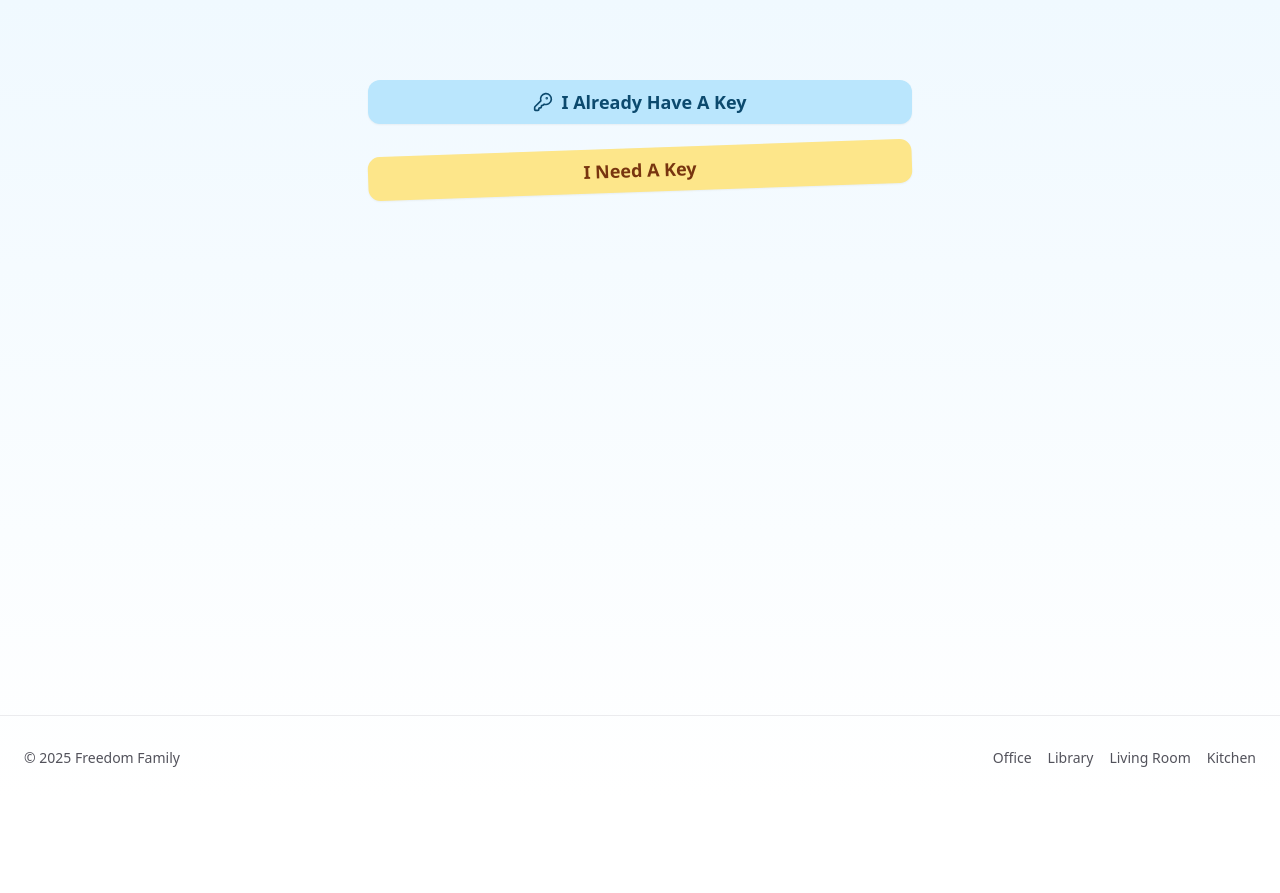
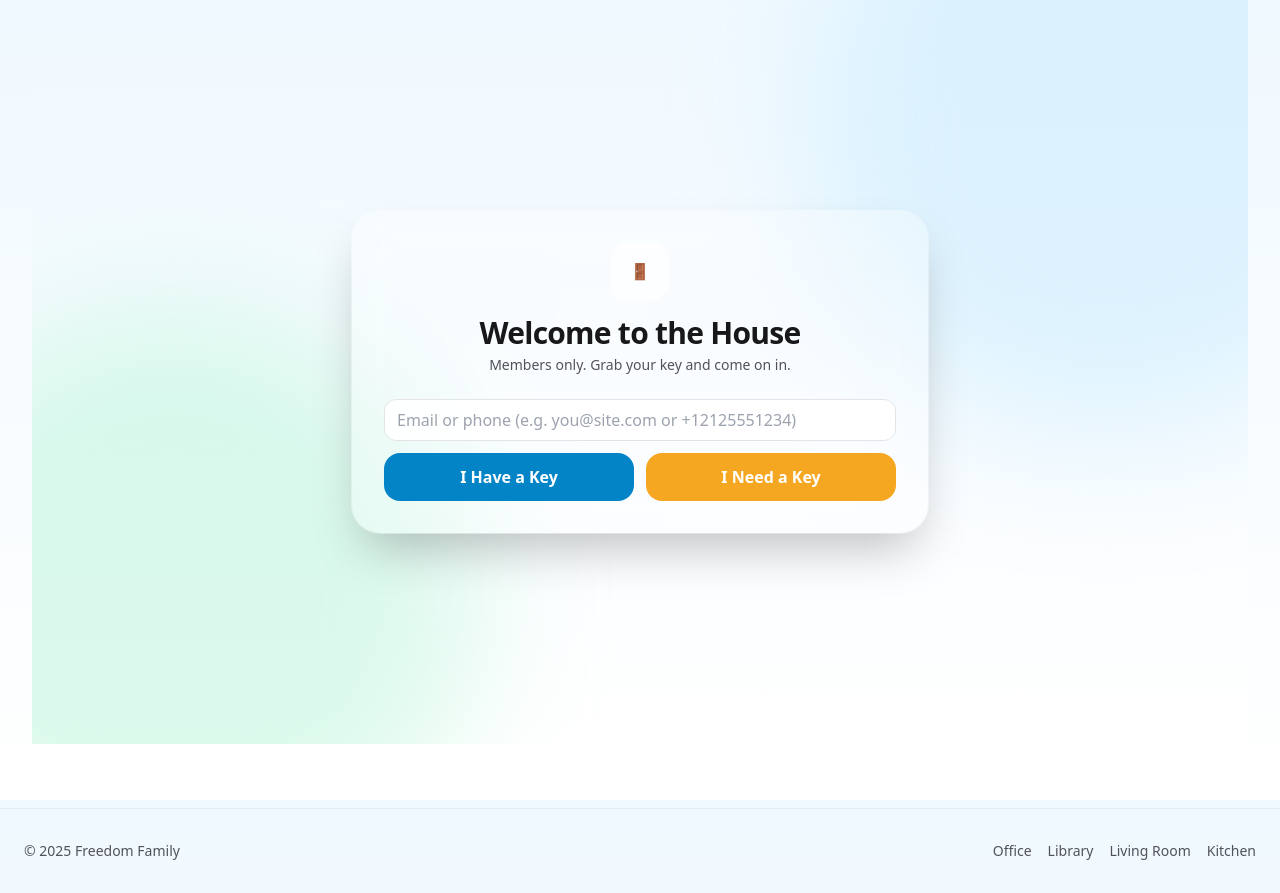
Before and after one commit to talormayde/Freedomfamily, a Next.js app: page / in a window 1280 px wide. Before the commit the page ends 800 px from the top, so only its background shows below. Built offline with nearby package versions, Linux system fonts and the light colour scheme.

Commit message:
Update page.tsx

```diff
--- a/app/page.tsx
+++ b/app/page.tsx
@@ -1,186 +1,90 @@
-// build trigger - Aug 13
+'use client';
 
-'use client';
-import { useEffect, useState } from 'react';
-import { BigPill, Card, Page } from '@/components/ui';
+import { useState, useEffect } from 'react';
 import { supabaseBrowser } from '@/lib/supabase-browser';
-import { KeyRound, Sparkles, Calendar } from 'lucide-react';
+import { Card } from '@/components/ui';
 
-export default function HomePage() {
-  const [view, setView] = useState<'welcome' | 'login' | 'mudroom'>('welcome');
-  const [email, setEmail] = useState('');
-  const [showKeyModal, setShowKeyModal] = useState(false);
-  const [sending, setSending] = useState(false);
+export default function Home() {
   const supa = supabaseBrowser();
+  const [sentTo, setSentTo] = useState<string | null>(null);
+  const [loading, setLoading] = useState(false);
 
-  // Detect existing session & react to auth changes
   useEffect(() => {
-    const run = async () => {
-      const { data: { session } } = await supa.auth.getSession();
-      if (session) setView('mudroom');
-    };
-    run();
+    document.title = 'Freedom Family Hub';
+  }, []);
 
-    const { data: { subscription } } = supa.auth.onAuthStateChange((_event, session) => {
-      if (session) setView('mudroom');
-    });
-    return () => subscription.unsubscribe();
-  }, []); // eslint-disable-line react-hooks/exhaustive-deps
-
-  const sendKey = async () => {
-    if (!email.trim()) return;
-    setSending(true);
-    const { error } = await supa.auth.signInWithOtp({
-      email,
-      options: {
-        emailRedirectTo: typeof window !== 'undefined' ? `${window.location.origin}` : undefined
+  async function requestKey(identity: string) {
+    setLoading(true);
+    setSentTo(null);
+    try {
+      const trimmed = identity.trim();
+      if (!trimmed) throw new Error('Enter email or phone');
+      if (trimmed.includes('@')) {
+        const { error } = await supa.auth.signInWithOtp({ email: trimmed, options: { emailRedirectTo: window.location.origin } });
+        if (error) throw error;
+      } else {
+        // treat as phone (E.164 recommended, e.g., +12125551234)
+        const { error } = await supa.auth.signInWithOtp({ phone: trimmed });
+        if (error) throw error;
       }
-    });
-    setSending(false);
-    setShowKeyModal(true);
-    if (error) {
-      // You could display error text in the modal if desired
-      console.error(error.message);
+      setSentTo(trimmed);
+    } catch (e: any) {
+      alert(e.message ?? 'Something went wrong');
+    } finally {
+      setLoading(false);
     }
-  };
+  }
 
   return (
-    <div>
-      {view === 'welcome' && (
-        <Page>
-          <div className="mt-10 md:mt-14 grid gap-4 md:gap-6">
-            <BigPill
-              onClick={() => setView('login')}
-              className="bg-sky-200 hover:bg-sky-300 text-sky-900 shadow-sky-200/80 flex items-center justify-center gap-2"
-            >
-              <KeyRound className="w-5 h-5" />
-              I Already Have A Key
-            </BigPill>
-            <BigPill
-              onClick={() => setView('login')}
-              className="bg-amber-200 hover:bg-amber-300 text-amber-900 shadow-amber-200/80 rotate-[-2deg]"
-            >
-              I Need A Key
-            </BigPill>
+    <div className="relative min-h-[calc(100vh-3.5rem)] grid place-items-center overflow-hidden">
+      {/* Housey background */}
+      <div className="absolute inset-0 -z-10 bg-gradient-to-b from-sky-50 to-white dark:from-zinc-900 dark:to-zinc-950" />
+      <div className="absolute -top-40 -right-40 w-[600px] h-[600px] rounded-full bg-sky-200/40 blur-3xl dark:bg-sky-900/30" />
+      <div className="absolute -bottom-40 -left-40 w-[600px] h-[600px] rounded-full bg-emerald-200/40 blur-3xl dark:bg-emerald-900/30" />
+
+      {/* Glass door */}
+      <div className="w-[90%] max-w-xl rounded-[28px] bg-white/30 dark:bg-white/10 backdrop-blur-xl shadow-2xl ring-1 ring-white/40 dark:ring-white/10 p-6 sm:p-8">
+        <div className="text-center">
+          <div className="mx-auto mb-4 size-14 rounded-2xl bg-white/50 dark:bg-white/10 ring-1 ring-white/60 grid place-items-center">🚪</div>
+          <h1 className="text-2xl sm:text-3xl font-bold">Welcome to the House</h1>
+          <p className="mt-1 text-sm text-zinc-600 dark:text-zinc-300">Members only. Grab your key and come on in.</p>
         </div>
-        </Page>
-      )}
-
-      {view === 'login' && (
-        <Page>
-          <button onClick={() => setView('welcome')} className="text-sky-700">
-            ← Back
-          </button>
-          <h1 className="mt-2">Welcome</h1>
-          <p className="mt-1 text-zinc-600 dark:text-zinc-300">
-            Drop your email and we’ll send you a <span className="font-semibold">one-time key</span> to the house.
-          </p>
 
         <div className="mt-6 grid gap-3">
+          {!sentTo ? (
+            <>
               <input
-              className="w-full rounded-2xl border border-zinc-200 dark:border-zinc-700 bg-white/90 dark:bg-zinc-900 px-4 py-3 text-base shadow-inner outline-none focus:ring-2 focus:ring-sky-400"
-              placeholder="you@example.com"
-              value={email}
-              onChange={e => setEmail(e.target.value)}
-              type="email"
+                placeholder="Email or phone (e.g. you@site.com or +12125551234)"
+                className="form-input"
                 inputMode="email"
+                onKeyDown={(e) => { if (e.key === 'Enter') requestKey((e.target as HTMLInputElement).value); }}
               />
+              <div className="grid grid-cols-1 sm:grid-cols-2 gap-3">
                 <button
-              onClick={sendKey}
-              disabled={sending}
-              className="btn bg-sky-600 text-white disabled:opacity-70 disabled:cursor-not-allowed"
+                  onClick={() => {
+                    const el = document.querySelector<HTMLInputElement>('input[placeholder^="Email or phone"]');
+                    if (el) requestKey(el.value);
+                  }}
+                  disabled={loading}
+                  className="rounded-2xl py-3 font-semibold bg-sky-600 text-white disabled:opacity-50"
                 >
-              <KeyRound className="w-4 h-4" /> {sending ? 'Sending…' : 'Send Key'}
+                  I Have a Key
                 </button>
+                <a href="/living-room" className="rounded-2xl py-3 font-semibold bg-amber-500/90 text-white grid place-items-center">
+                  I Need a Key
+                </a>
               </div>
-
-          <div className="mt-10 grid place-items-center">
-            <div className="rounded-2xl bg-sky-100 dark:bg-zinc-800 px-4 py-3 text-sky-900 dark:text-zinc-100 shadow">
-              Watch your inbox for the key. Tap it to step inside.
-            </div>
-          </div>
-
-          {/* Key-themed popup */}
-          {showKeyModal && (
-            <div
-              className="fixed inset-0 z-50 grid place-items-center bg-black/40 p-4"
-              onClick={() => setShowKeyModal(false)}
-            >
-              <div
-                className="w-full max-w-sm rounded-[28px] border border-sky-200/70 dark:border-zinc-800 bg-white dark:bg-zinc-900 shadow-xl overflow-hidden"
-                onClick={e => e.stopPropagation()}
-              >
-                <div className="bg-gradient-to-r from-sky-200 via-sky-300 to-sky-200 dark:from-sky-900/40 dark:via-sky-800/50 dark:to-sky-900/40 px-6 py-6">
-                  <div className="mx-auto grid place-items-center size-16 rounded-2xl bg-white/80 dark:bg-zinc-900/70 shadow">
-                    <KeyRound className="w-8 h-8 text-sky-600" />
-                  </div>
-                </div>
-                <div className="px-6 py-5">
-                  <h3 className="text-lg font-semibold">Your key is on the way</h3>
-                  <p className="mt-1 text-sm text-zinc-600 dark:text-zinc-300">
-                    We just sent a one-time key to <span className="font-medium">{email || 'your email'}</span>. Open it on this device to unlock the house.
-                  </p>
-                  <div className="mt-4 text-xs text-zinc-500 dark:text-zinc-400">
-                    Didn’t see it? Check spam or try again.
-                  </div>
-                  <div className="mt-5 flex justify-end gap-2">
-                    <button
-                      onClick={() => setShowKeyModal(false)}
-                      className="btn bg-zinc-100 hover:bg-zinc-200 dark:bg-zinc-800 dark:hover:bg-zinc-700"
-                    >
-                      Got it
-                    </button>
+            </>
+          ) : (
+            <Card className="text-center">
+              <div className="text-2xl">🔑</div>
+              <p className="mt-2">We sent a one-time key to <b>{sentTo}</b>.</p>
+              <p className="text-sm text-zinc-600 dark:text-zinc-300">Use the link or code to enter. Didn’t get it? Check spam or try again.</p>
+              <button onClick={() => setSentTo(null)} className="mt-3 rounded-xl px-4 py-2 bg-zinc-100 dark:bg-zinc-800">Use a different address</button>
+            </Card>
+          )}
         </div>
       </div>
     </div>
-            </div>
-          )}
-        </Page>
-      )}
-
-      {view === 'mudroom' && (
-        <Page>
-          <h1>Make Yourself At Home</h1>
-          <Card className="mt-4">
-            <h3 className="flex items-center gap-2">
-              <Sparkles className="w-5 h-5 text-sky-500" /> Recognition
-            </h3>
-            <div className="mt-4 grid gap-4">
-              {[
-                'Talor & Vivian Just Qualified Ruby!',
-                'Paul & Liz Started Platinum Qualification!',
-                'Sterling & Brooke Are Expecting!'
-              ].map((a, i) => (
-                <div
-                  key={i}
-                  className="border-t first:border-t-0 border-dashed border-sky-300/70 dark:border-zinc-800/70 pt-4 first:pt-0"
-                >
-                  {a}
-                </div>
-              ))}
-            </div>
-          </Card>
-
-          {/* Tiles — link to each room */}
-          <div className="mt-6 grid grid-cols-2 lg:grid-cols-4 gap-4">
-            <a href="/office" className="aspect-square w-full rounded-[28px] bg-gradient-to-b from-lime-200 to-lime-300 text-zinc-800 font-semibold grid place-items-center">
-              Office
-            </a>
-            <a href="/library" className="aspect-square w-full rounded-[28px] bg-gradient-to-b from-amber-200 to-amber-300 text-zinc-800 font-semibold grid place-items-center">
-              Library
-            </a>
-            <a href="/living-room" className="aspect-square w-full rounded-[28px] bg-gradient-to-b from-rose-200 to-rose-300 text-zinc-800 font-semibold grid place-items-center">
-              Living
-            </a>
-            <a href="/kitchen" className="aspect-square w-full rounded-[28px] bg-gradient-to-b from-fuchsia-200 to-fuchsia-300 text-zinc-800 font-semibold grid place-items-center">
-              Kitchen
-            </a>
-            <a href="/calendar" className="col-span-2 lg:col-span-4 h-28 rounded-[28px] grid place-items-center bg-sky-100 dark:bg-zinc-900 text-sky-800 dark:text-sky-200 font-semibold">
-              <Calendar className="w-5 h-5" /> Calendar
-            </a>
-          </div>
-        </Page>
-      )}
-    </div>
   );
 }
```
Lines whose indentation alone changed are shown as unchanged.
